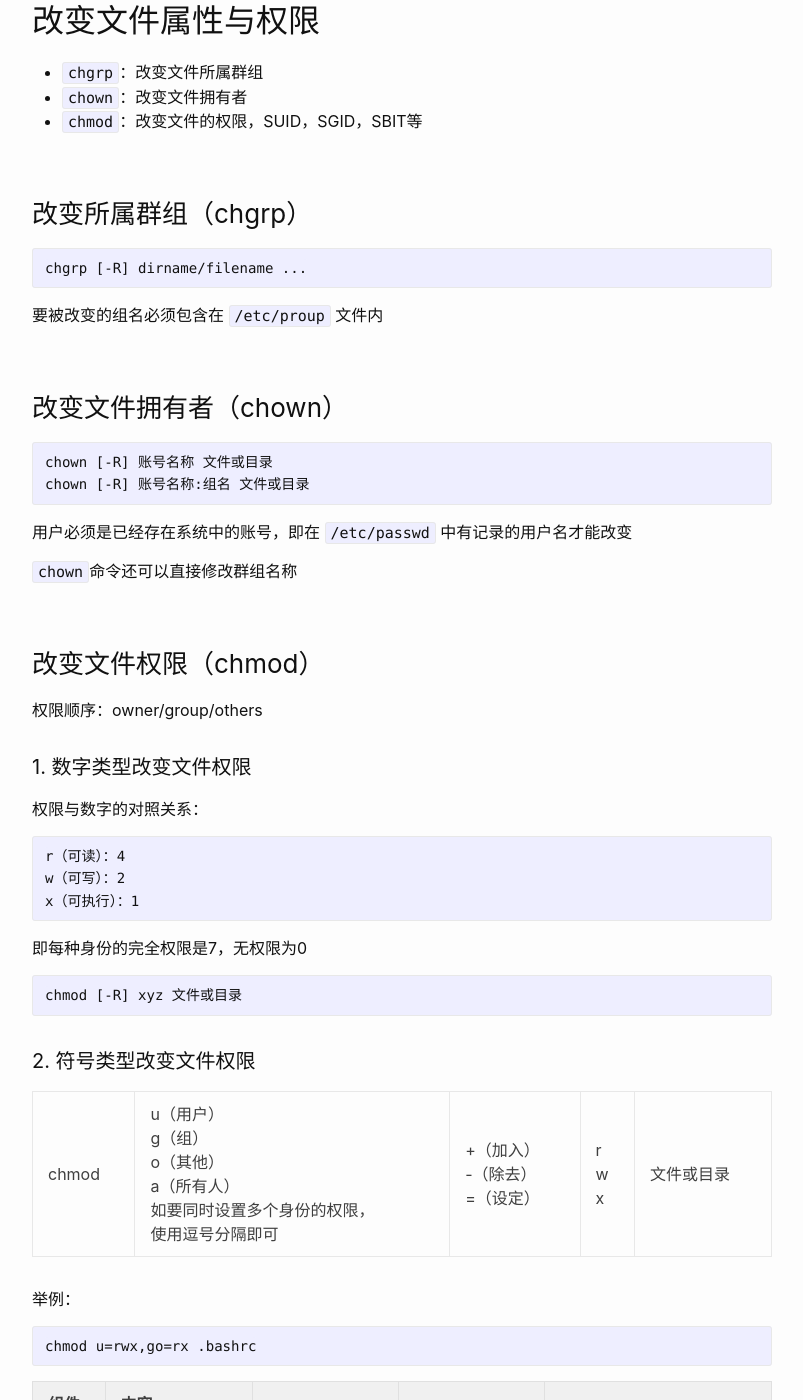
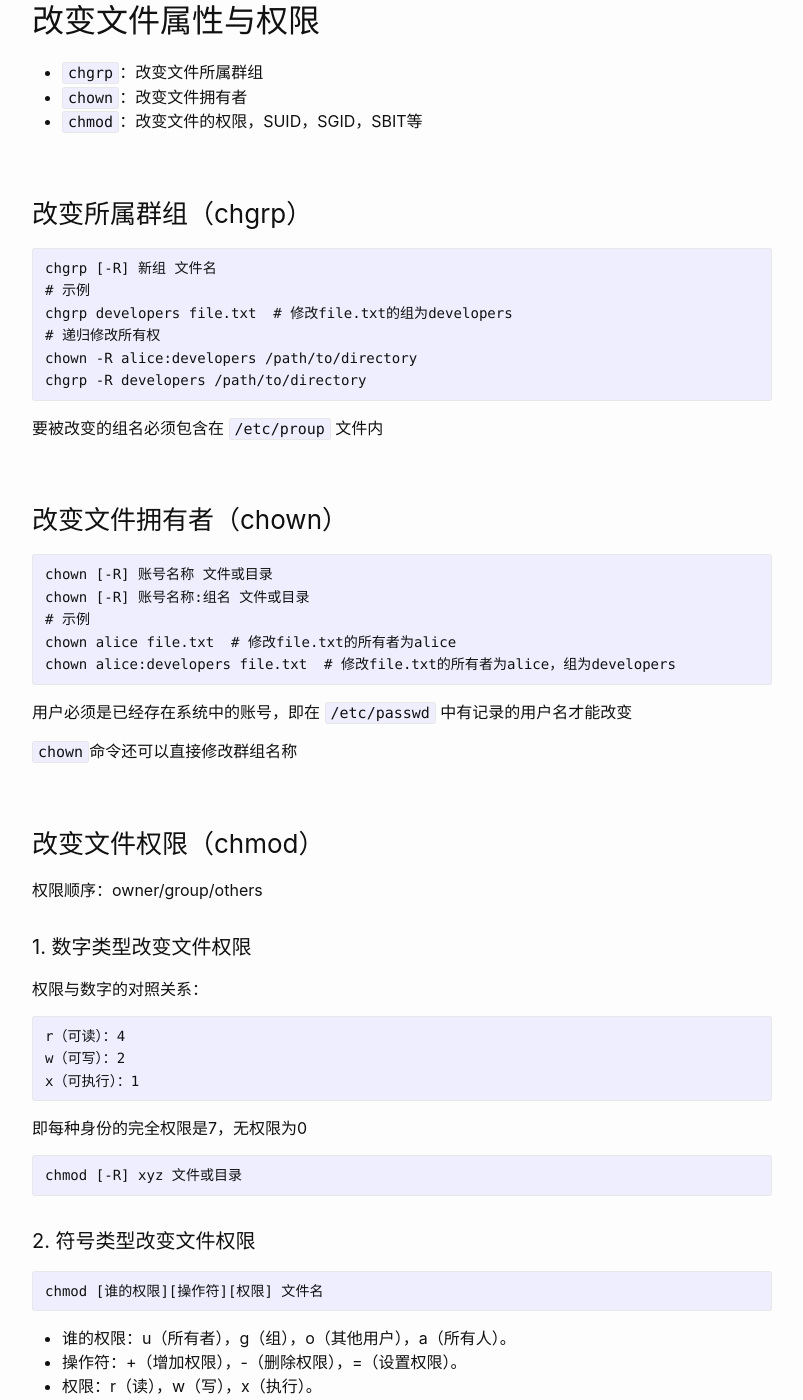
Before and after one commit to raoyi/raoyi.github.io, a Jekyll site: the page built from _posts/2020-01-02-linux-file.md, in a window 1280 px wide and 1400 px high, scrolled down 3320 px. Shown: the whole window, without its empty margins (238-1041 px from the left). Built offline with Jekyll 4.4.1, drawn with Linux system fonts in a browser that asks for light colours; some of the changed text lies outside the part shown.

Commit message:
Update 2020-01-02-linux-file.md

````diff
--- a/_posts/2020-01-02-linux-file.md
+++ b/_posts/2020-01-02-linux-file.md
@@ -64,7 +64,12 @@ tags:   Linux
 ### 改变所属群组（chgrp）
 
 ```
-chgrp [-R] dirname/filename ...
+chgrp [-R] 新组 文件名
+# 示例
+chgrp developers file.txt  # 修改file.txt的组为developers
+# 递归修改所有权
+chown -R alice:developers /path/to/directory
+chgrp -R developers /path/to/directory
 ```
 
 要被改变的组名必须包含在 `/etc/proup` 文件内
@@ -74,6 +79,9 @@ chgrp [-R] dirname/filename ...
 ```
 chown [-R] 账号名称 文件或目录
 chown [-R] 账号名称:组名 文件或目录
+# 示例
+chown alice file.txt  # 修改file.txt的所有者为alice
+chown alice:developers file.txt  # 修改file.txt的所有者为alice，组为developers
 ```
 
 用户必须是已经存在系统中的账号，即在 `/etc/passwd` 中有记录的用户名才能改变
@@ -102,12 +110,23 @@ chmod [-R] xyz 文件或目录
 
 #### 2. 符号类型改变文件权限
 
+```
+chmod [谁的权限][操作符][权限] 文件名
+```
+
+- 谁的权限：u（所有者），g（组），o（其他用户），a（所有人）。
+- 操作符：+（增加权限），-（删除权限），=（设置权限）。
+- 权限：r（读），w（写），x（执行）。
+
 |chmod|u（用户）<br>g（组）<br>o（其他）<br>a（所有人）<br>如要同时设置多个身份的权限，<br>使用逗号分隔即可|+（加入）<br>-（除去）<br>=（设定）|r<br>w<br>x|文件或目录|
 
 举例：
 
 ```
 chmod u=rwx,go=rx .bashrc
+chmod u+x file.txt  # 给所有者增加执行权限
+chmod g-w file.txt  # 删除组的写权限
+chmod a=r file.txt  # 设置所有人只有读权限
 ```
 
 |组件|内容|r|w|x|
````
